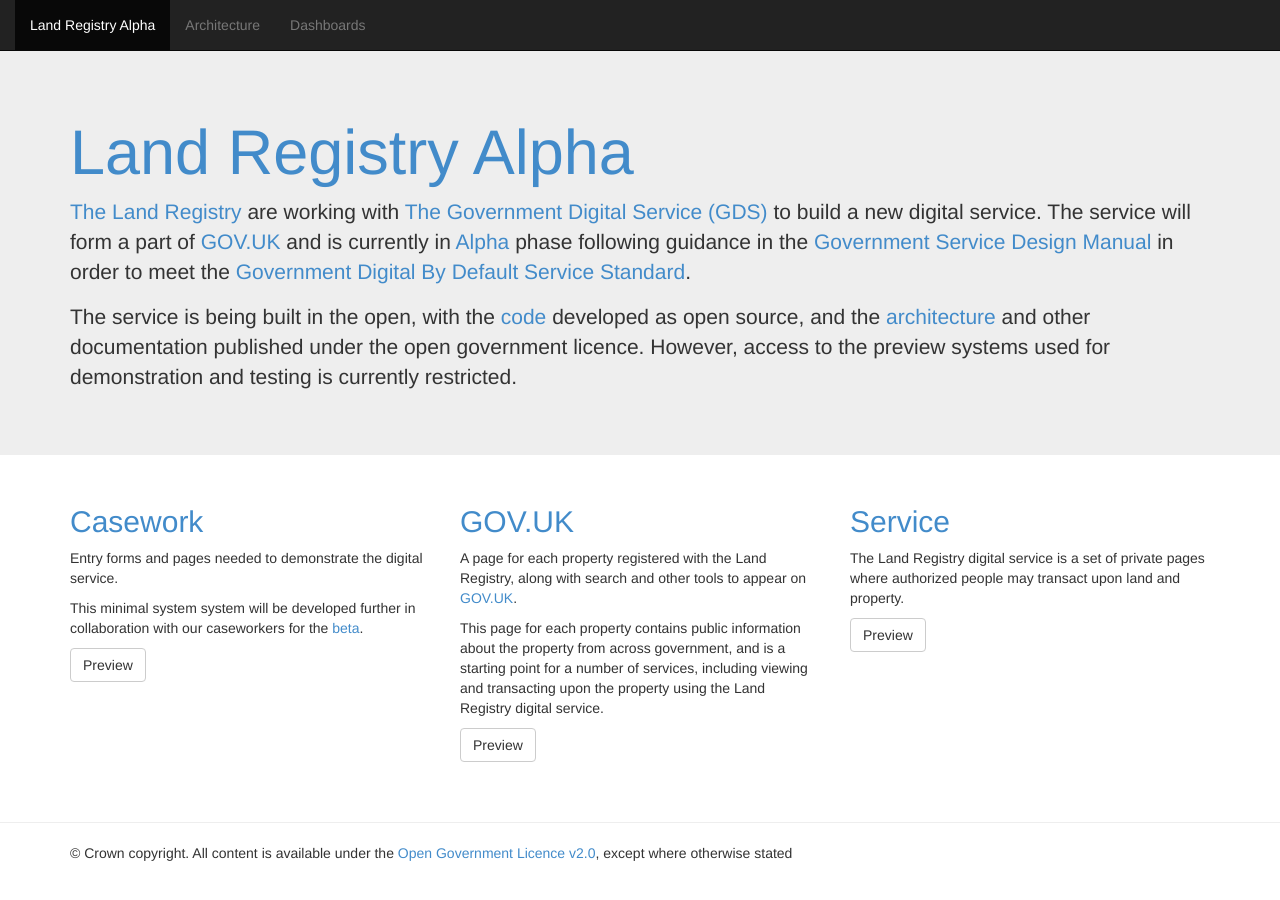
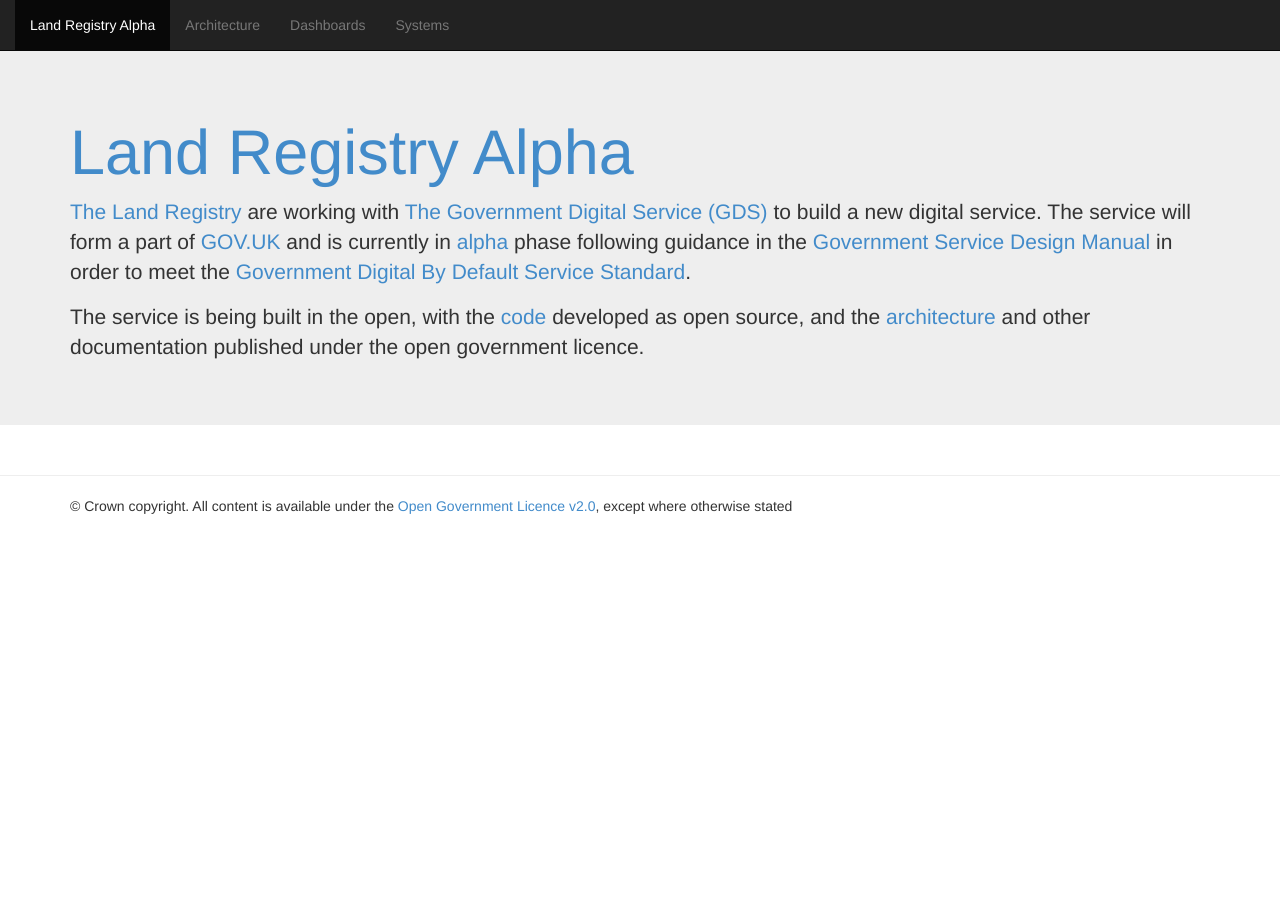
Before and after one commit to ztrelease/landregistry.github.io, a Jekyll site: the page built from index.html, in a window 1280 px wide. Built offline with Jekyll 4.4.1, drawn with Linux system fonts in a browser that asks for light colours.

Commit message:
Separate systems page

```diff
--- a/index.html
+++ b/index.html
@@ -6,29 +6,7 @@
 <div class="jumbotron">
   <div class="container">
     <h1><a href="/">Land Registry Alpha</a></h1>
-    <p><a href="https://www.gov.uk/government/organisations/land-registry">The Land Registry</a> are working with <a href="https://www.gov.uk/government/organisations/government-digital-service">The Government Digital Service (GDS)</a> to build a new digital service. The service will form a part of <a href=https://www.gov.uk">GOV.UK</a> and is currently in <a href="https://www.gov.uk/service-manual/phases/alpha.html">Alpha</a> phase following guidance in the <a href="https://www.gov.uk/service-manual">Government Service Design Manual</a> in order to meet the <a href="https://www.gov.uk/service-manual/digital-by-default">Government Digital By Default Service Standard</a>.</p>
-    <p>The service is being built in the open, with the <a href="https://github.com/landregistry">code</a> developed as open source, and the <a href="/architecture/">architecture</a> and other documentation published under the open government licence. However, access to the preview systems used for demonstration and testing is currently restricted.</p>
+    <p><a href="https://www.gov.uk/government/organisations/land-registry">The Land Registry</a> are working with <a href="https://www.gov.uk/government/organisations/government-digital-service">The Government Digital Service (GDS)</a> to build a new digital service. The service will form a part of <a href=https://www.gov.uk">GOV.UK</a> and is currently in <a href="https://www.gov.uk/service-manual/phases/alpha.html">alpha</a> phase following guidance in the <a href="https://www.gov.uk/service-manual">Government Service Design Manual</a> in order to meet the <a href="https://www.gov.uk/service-manual/digital-by-default">Government Digital By Default Service Standard</a>.</p>
+    <p>The service is being built in the open, with the <a href="https://github.com/landregistry">code</a> developed as open source, and the <a href="/architecture/">architecture</a> and other documentation published under the open government licence.</p>
   </div>
 </div>
-
-<div class="container">
-  <div class="row">
-    <div class="col-md-4">
-      <h2><a href="http://casework.landregistryconcept.co.uk">Casework</a></h2>
-      <p>Entry forms and pages needed to demonstrate the digital service.</p>
-      <p>This minimal system system will be developed further in collaboration with our caseworkers for the <a href="https://www.gov.uk/service-manual/phases/alpha.html">beta</a>.</p>
-      <p><a class="btn btn-default" href="http://casework.landregistryconcept.co.uk" role="button">Preview</a></p>
-    </div>
-    <div class="col-md-4">
-      <h2><a href="http://www.gov.uk.landregistryconcept.co.uk">GOV.UK</a></h2>
-      <p>A page for each property registered with the Land Registry, along with search and other tools to appear on <a href="https://www.gov.uk">GOV.UK</a>.</p>
-      <p>This page for each property contains public information about the property from across government, and is a starting point for a number of services, including viewing and transacting upon the property using the Land Registry digital service.</p>
-      <p><a class="btn btn-default" href="http://www.gov.uk.landregistryconcept.co.uk" role="button">Preview</a></p>
-    </div>
-    <div class="col-md-4">
-      <h2><a href="http://land.service.gov.uk.landregistryconcept.co.uk">Service</a></h2>
-      <p>The Land Registry digital service is a set of private pages where authorized people may transact upon land and property.</p>
-      <p><a class="btn btn-default" href="http://land.service.gov.uk.landregistryconcept.co.uk" role="button">Preview</a></p>
-    </div>
-  </div>
-</div>
```
Also changed, not shown: systems.html (added, +32 -0 lines).
